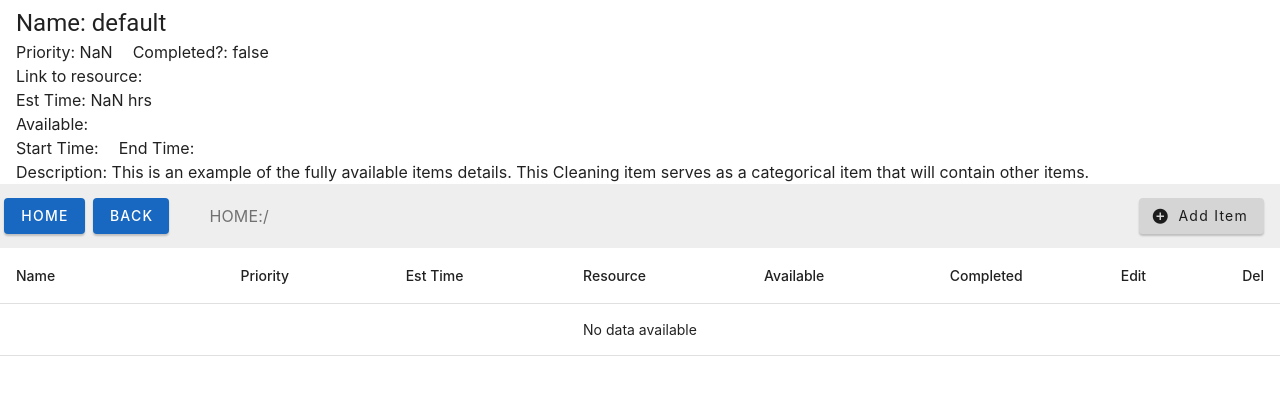
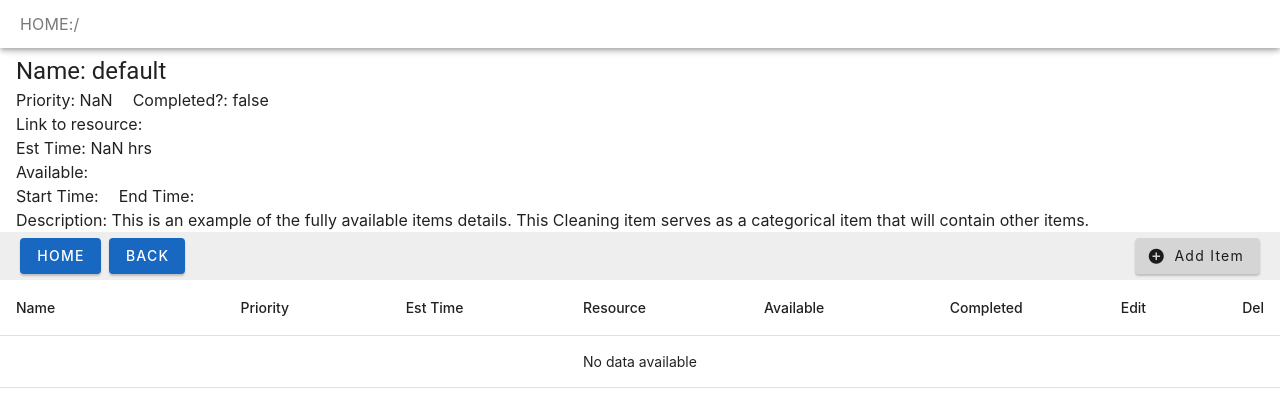
Before and after one commit to kcharris/TreeDB, a Vue app in the folder PersonalDB/: page / in a window 1280 px wide. Shown: the top 406 px of the page. Built offline with nearby package versions, Linux system fonts and the light colour scheme.

Commit message:
Move Path to top
Allows more features to fit on the bar

```diff
--- a/PersonalDB/src/App.vue
+++ b/PersonalDB/src/App.vue
@@ -79,15 +79,17 @@ import { onMounted } from "vue";
 
 <template>
   <v-app>
-  <!-- <v-app-bar title="Application bar"></v-app-bar> -->
+  <v-app-bar density="compact">
+    <v-label class="ml-5">{{ path }}</v-label>
+    <v-spacer/>
+  </v-app-bar>
 
   <v-main>
     <!-- <LeftNavBar/> -->
     <FullDetails :parent = "curr_parent"/>
-    <v-toolbar>
-      <v-btn class="bg-primary mr-2" :onclick="navHome">Home</v-btn>
-      <v-btn class="bg-primary mr-10" :onclick="navBack" variant="text">Back</v-btn >
-      <v-label>{{ path }}</v-label>
+    <v-toolbar density="compact">
+      <v-btn class="bg-primary mr-2 ml-5 my-auto" :onclick="navHome">Home</v-btn>
+      <v-btn class="bg-primary mr-10 my-auto" :onclick="navBack" variant="text">Back</v-btn >
       <v-spacer/>
       <CreateNewItemPopup @send-values="addItem"/>
         <!-- <span>{{ values }}</span> -->
--- a/PersonalDB/src/components/CreateNewItemPopup.vue
+++ b/PersonalDB/src/components/CreateNewItemPopup.vue
@@ -62,7 +62,7 @@ import { watch } from "vue";
 
 </script>
 <template>
-    <div class="pa-4 text-center">
+    <div class="mr-5 text-center">
       <v-dialog
         v-model="dialog"
         max-width="1000"
```
